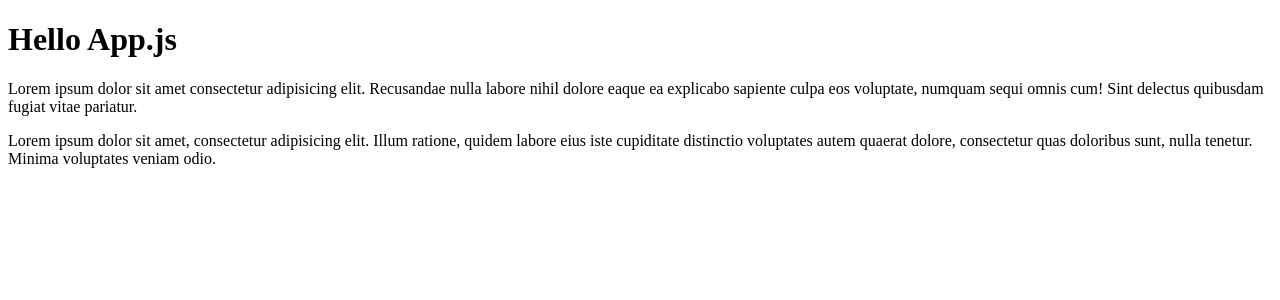
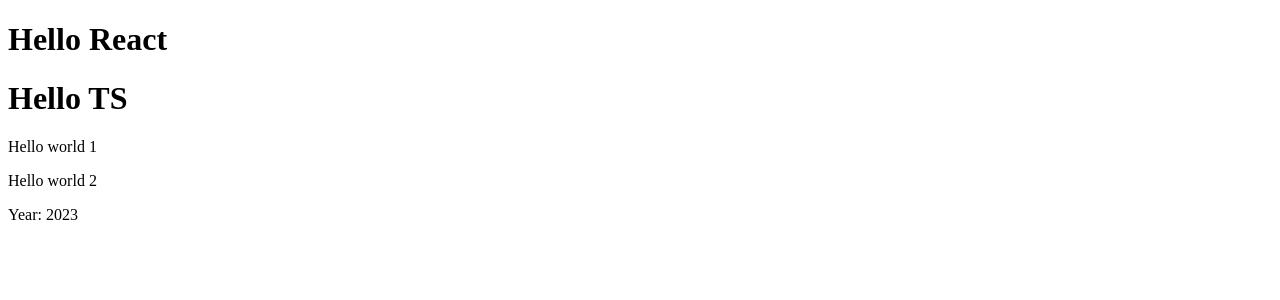
Before and after one commit to BatrynLiudmyla/SHOP-PROJECT, a React (Create React App) app: page / in a window 1280 px wide. Shown: the top 300 px of the page. Built offline with nearby package versions, Linux system fonts and the light colour scheme; the HTML template or start-up script is replaced by a standard one.

Commit message:
Пропси і компоненти, параметри

```diff
--- a/src/index.tsx
+++ b/src/index.tsx
@@ -1,33 +1,39 @@
+import { type } from 'os'
 import { title } from 'process'
 import React from 'react'
 import ReactDOM from 'react-dom/client'
 
-const Title = () => {
-    return <h1>Hello App.js</h1>
+interface ITitleProps {
+    text: string
 }
 
-const Content = () => {
-    return <React.Fragment>
-        <p>
-            Lorem ipsum dolor sit amet consectetur adipisicing elit. Recusandae
-            nulla labore nihil dolore eaque ea explicabo sapiente culpa eos
-            voluptate, numquam sequi omnis cum! Sint delectus quibusdam fugiat
-            vitae pariatur.
-        </p>
-        <p>
-            Lorem ipsum dolor sit amet, consectetur adipisicing elit. Illum
-            ratione, quidem labore eius iste cupiditate distinctio voluptates
-            autem quaerat dolore, consectetur quas doloribus sunt, nulla
-            tenetur. Minima voluptates veniam odio.
-        </p>
-    </React.Fragment>
+type ContentProps = {
+    text1: string
+    text2: string
+    year: number
+}
+
+const Title = (props: ITitleProps) => {
+    console.log(props)
+    return <h1>Hello {props.text}</h1>
+}
+
+const Content = (props: ContentProps) => {
+    return (
+        <React.Fragment>
+            <p>{props.text1}</p>
+            <p>{props.text2}</p>
+            <div>Year: {props.year}</div>
+        </React.Fragment>
+    )
 }
 
 function App() {
     return (
         <>
-            <Title />
-            <Content />
+            <Title text="React" />
+            <Title text="TS" />
+            <Content text1="Hello world 1" text2="Hello world 2" year={2023} />
         </>
     )
 }
```
